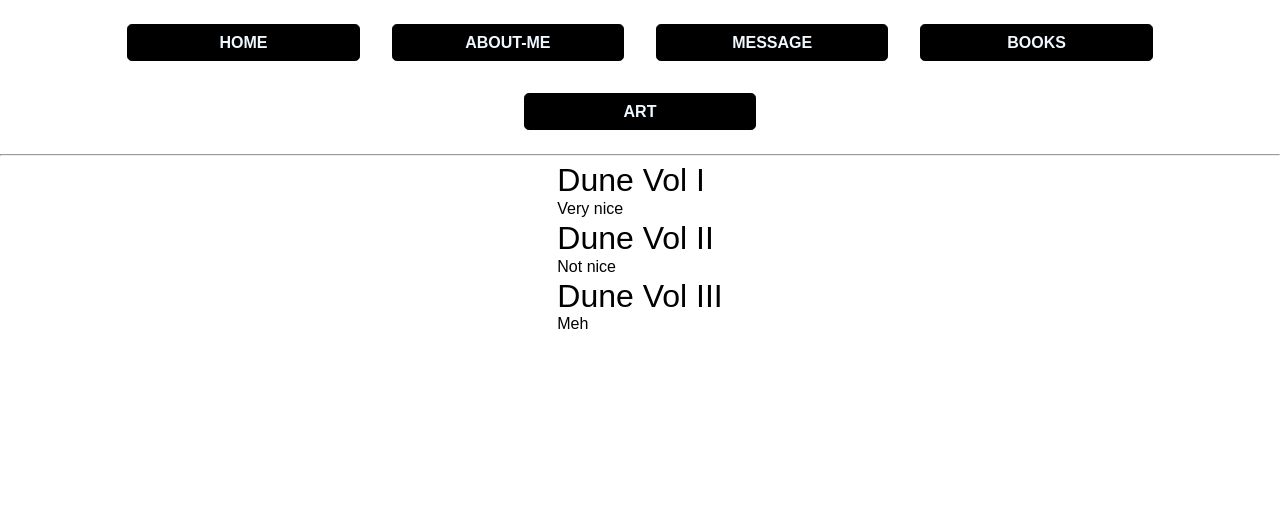
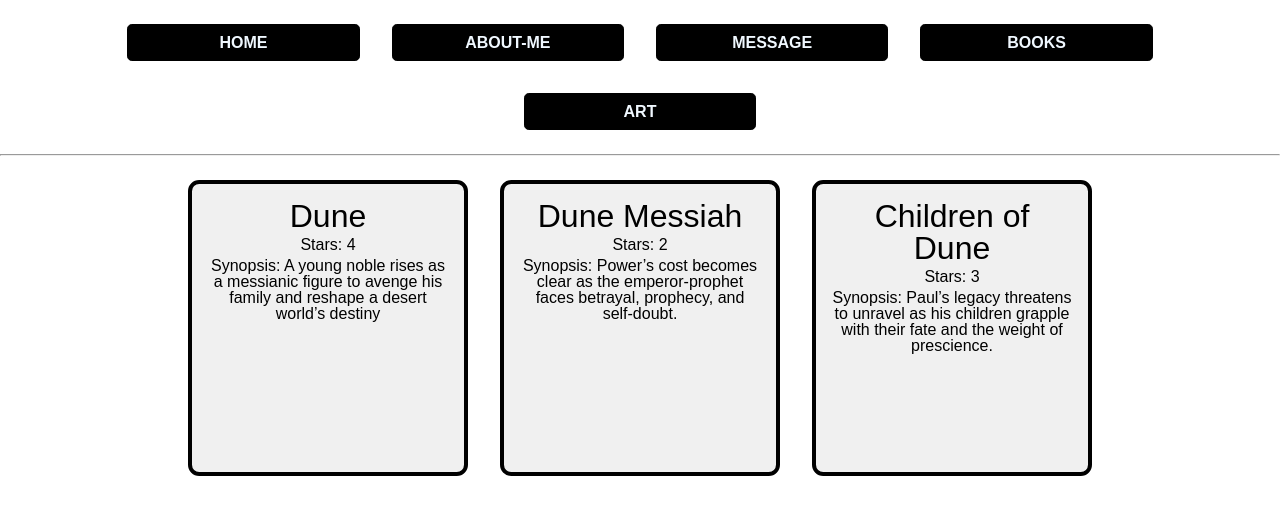
Before and after one commit to VitorFellix/website, a website: page pages/books.html in a window 1280 px wide. Drawn offline with Linux system fonts and the light colour scheme.

Commit message:
update: css and books

```diff
--- a/pages/books.html
+++ b/pages/books.html
@@ -1,25 +1,24 @@
 <!doctype html>
 <html>
-
   <head>
     <meta charset="UTF-8" />
     <title>Books</title>
 
     <link rel="stylesheet" href="../stylesheets/reset.css" />
     <link rel="stylesheet" href="../stylesheets/base.css" />
-	<link rel="stylesheet" href="https://fonts.googleapis.com/css?family=Jost|Inter|Roboto" />
+    <link rel="stylesheet" href="../stylesheets/card.css" />
+    <link
+      rel="stylesheet"
+      href="https://fonts.googleapis.com/css?family=Jost|Inter|Roboto"
+    />
     <script src="../scripts/script.js"></script>
   </head>
 
   <body>
     <header id="nav-buttons-header"></header>
     <main class="page-title">
-		<div class="flex-row-centered">
-			<div id="books-holder">
-			</div>
-		</div>
+      <div id="books-holder" class="holder-centered"></div>
     </main>
     <footer />
   </body>
-
 </html>
--- a/scripts/script.js
+++ b/scripts/script.js
@@ -36,16 +36,19 @@
 
 function createBook(title, description, stars) {
 	const book = document.createElement('div');
+	book.setAttribute("class", "card black-border");
+
 	const book_title = document.createElement('h3');
 	book_title.innerText = title;
 
 	const book_description = document.createElement('p');
-	book_description.innerText = description;
+	book_description.innerText = "Synopsis: " + description;
 
 	const book_stars = document.createElement('p');
-	book_stars.innerText = stars;
+	book_stars.innerText = "Stars: " + stars;
 
 	book.append(book_title);
+	book.append(book_stars);
 	book.append(book_description);
 
 	return book
@@ -94,9 +97,9 @@
 		const library = document.getElementById("books-holder");
 		// TODO: make an array of books
 		// TODO: get books instead of createBook
-		const book1 = createBook("Dune Vol I", "Very nice", 4);
-		const book2 = createBook("Dune Vol II", "Not nice", 2);
-		const book3 = createBook("Dune Vol III", "Meh", 3);
+		const book1 = createBook("Dune", "A young noble rises as a messianic figure to avenge his family and reshape a desert world’s destiny", 4);
+		const book2 = createBook("Dune Messiah", "Power’s cost becomes clear as the emperor-prophet faces betrayal, prophecy, and self-doubt.", 2);
+		const book3 = createBook("Children of Dune", "Paul’s legacy threatens to unravel as his children grapple with their fate and the weight of prescience.", 3);
 
 		library.append(book1);
 		library.append(book2);
--- a/stylesheets/card.css
+++ b/stylesheets/card.css
@@ -9,10 +9,7 @@
 
 .image {
 	border-radius: 0.7rem;
-	border-bottom-left-radius: 0px;
-	border-bottom-right-radius: 0px;
 	width: 100%;
-	height: 100%;
 }
 
 .card:hover {
@@ -24,7 +21,10 @@
 }
 
 .card {
+	border-radius: 0.7rem;
 	background-color: #f0f0f0;
-	margin: 5%;
-	width: 15%;
+	padding: 1rem;
+	margin: 1rem;
+	min-height: 16rem;
+	width: 15rem;
 }
```
Also changed, not shown: 1 other file. Lines whose indentation alone changed are shown as unchanged.
